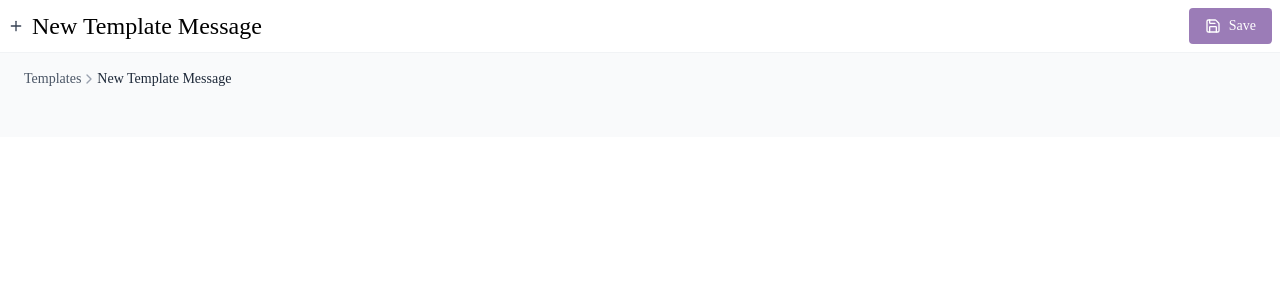
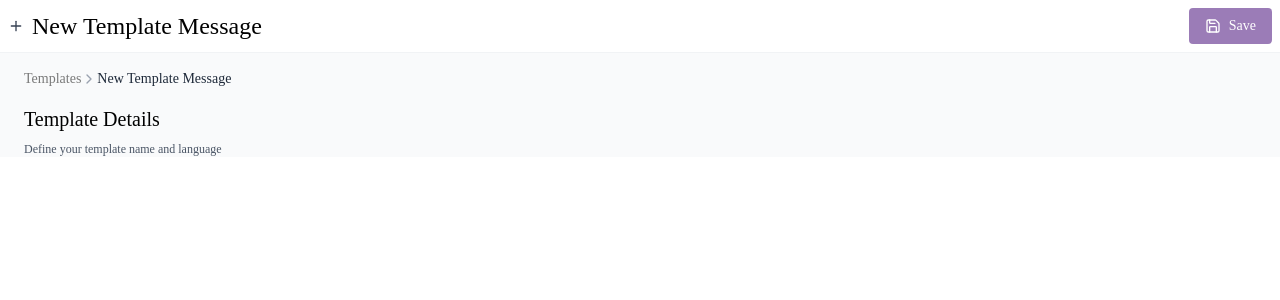
Before and after one commit to sirSayed98/template-message, a React (Vite) app: page / in a window 1280 px wide. Shown: the top 300 px of the page. Built offline with nearby package versions, Linux system fonts and the light colour scheme.

Commit message:
feat: add form input header component within form container

```diff
--- /dev/null
+++ b/src/components/common/form-input-header.tsx
@@ -0,0 +1,13 @@
+export default function FormInputHeader({ title, description }: { title: string, description: string }) {
+  return (
+    <div>
+      <h1 className="text-xl font-medium mb-2">
+          {title}
+        </h1>
+
+      <p className="text-xs font-normal text-gray-600">
+          {description}
+      </p>
+    </div>
+  )
+}
--- /dev/null
+++ b/src/components/form/form-container.tsx
@@ -0,0 +1,9 @@
+import TempleteDetails from './templete-details';
+
+export default function FormContainer() {
+  return (
+    <>
+      <TempleteDetails />
+    </>
+  )
+}
--- /dev/null
+++ b/src/components/form/templete-details.tsx
@@ -0,0 +1,9 @@
+import FormInputHeader from '../common/form-input-header';
+
+export default function TempleteDetails() {
+  return (
+    <>
+      <FormInputHeader title="Template Details" description="Define your template name and language" />
+    </>
+  )
+}
--- a/src/components/template-wrapper.tsx
+++ b/src/components/template-wrapper.tsx
@@ -1,3 +1,4 @@
+import FormContainer from './form/form-container';
 import TempleteBreadcrumb from './templete-breadcrumb';
 
 export default function TemplateWrapper() {
@@ -6,9 +7,7 @@ export default function TemplateWrapper() {
       <TempleteBreadcrumb />
       <div className="flex flex-col md:flex-row">
         <div className="w-full md:w-2/3">
-          <div className="p-4">
-          {/* TODO: add the template details here */}
-          </div>
+            <FormContainer />
         </div>
         <div className="w-full md:w-1/3">
           <div className="p-4">
--- a/src/components/templete-breadcrumb.tsx
+++ b/src/components/templete-breadcrumb.tsx
@@ -3,7 +3,7 @@ import { ChevronRight } from 'lucide-react';
 export default function Breadcrumbs() {
   return (
     <div className="flex items-center text-gray-600 text-sm py-4">
-      <span>Templates</span>
+      <span className="text-[#797979]">Templates</span>
       <ChevronRight size={16} className="text-gray-400" />
       <span className="font-medium text-gray-800">New Template Message</span>
     </div>
```
